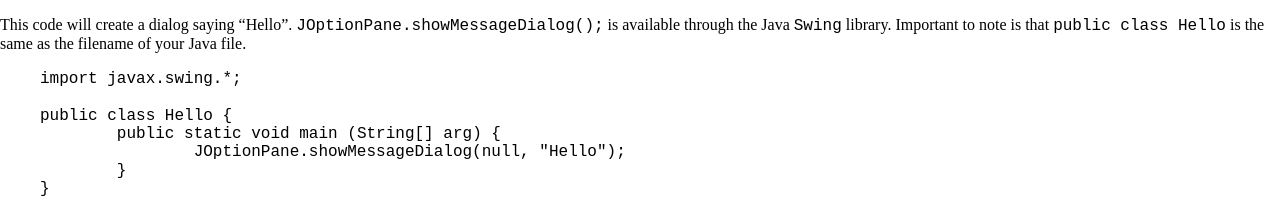
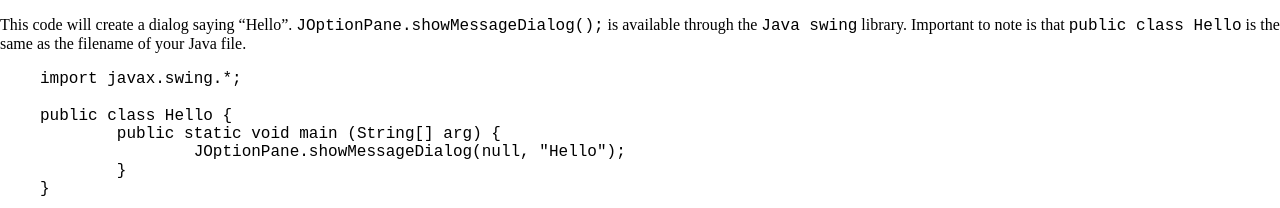
Before and after one commit to scarsam/blog, a Jekyll site: the page built from _posts/2016-10-16-name-dialog.markdown, in a window 1280 px wide. Shown: the top 208 px of the page. Built offline with Jekyll 4.4.1, drawn with Linux system fonts in a browser that asks for light colours; nearby versions of some CDN libraries; library files that are not in the unit come from our copies.

```diff
--- a/_posts/2016-10-16-name-dialog.markdown
+++ b/_posts/2016-10-16-name-dialog.markdown
@@ -2,7 +2,7 @@
 layout: default
 title:  "First code in Java"
 ---
-This code will create a dialog saying "Hello". `JOptionPane.showMessageDialog();` is available through the Java `Swing` library. Important to note is that `public class Hello` is the same as the filename of your Java file.
+This code will create a dialog saying "Hello". `JOptionPane.showMessageDialog();` is available through the `Java swing` library. Important to note is that `public class Hello` is the same as the filename of your Java file.
 
 {% highlight java %}
 import javax.swing.*;
--- a/_posts/2016-11-01-hello-beep.markdown
+++ b/_posts/2016-11-01-hello-beep.markdown
@@ -2,7 +2,7 @@
 layout: default
 title:  "Dialog and Sound"
 ---
-This code was created in the same way as my first Java code, but this example is also including a second Java library called `awt`. With this library we could use `Toolkit.getDefaultToolkit().beep();` which will tell the computer to make a sound after the first dialog have been executed.
+This code was created in the same way as my first `Java` code, but this example is also including a second `Java` library called `awt`. With this library we could use `Toolkit.getDefaultToolkit().beep();` which will tell the computer to make a sound after the first dialog have been executed.
 {% highlight java %}
 public class HelloBeep {
 	public static void main (String[] arg) {
--- a/_posts/2016-11-15-time-date.markdown
+++ b/_posts/2016-11-15-time-date.markdown
@@ -13,5 +13,4 @@ public class TimeDate {
 		JOptionPane.showMessageDialog(null, "Date and Time:\n" + Calendar.getInstance().getTime().toString());
 	}
 }
-
 {% endhighlight %}
```
